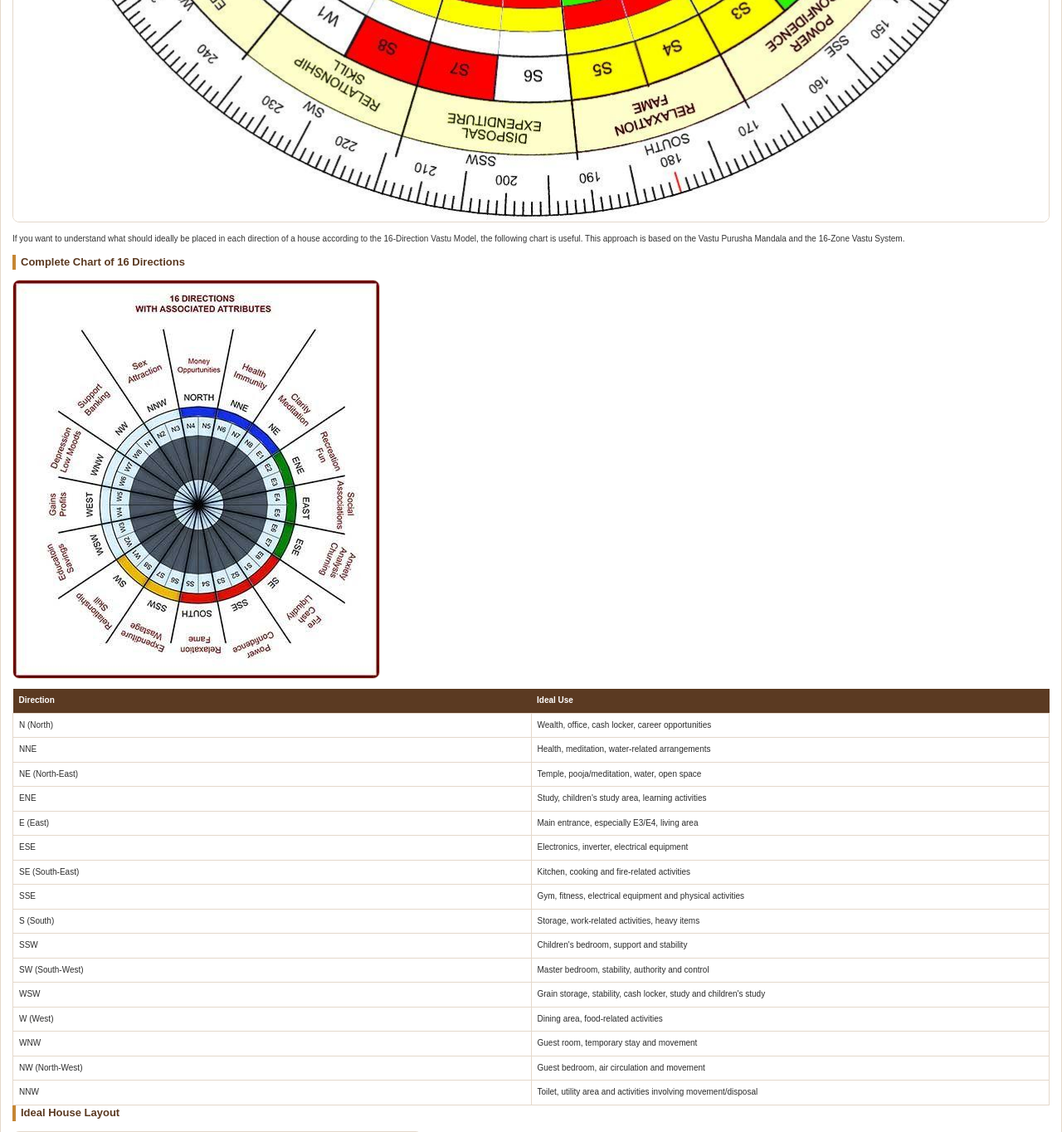
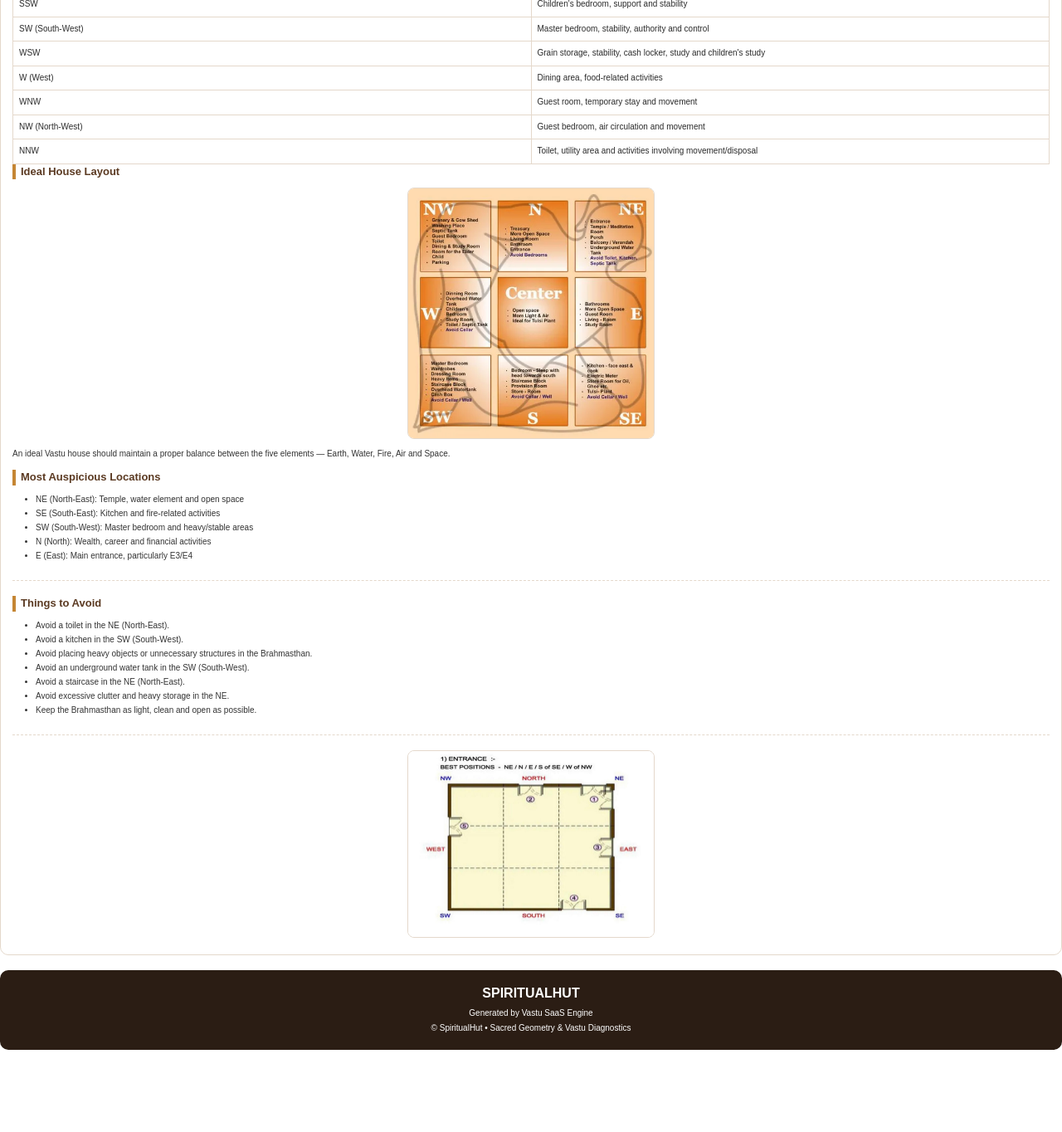
Before and after one commit to rvmanojkumar/vastu-saas, a Python web app: template app/services/templates/report_en.html in a window 1280 px wide. Shown: the part 3597-4961 px from the top of the page at 83% size. After the commit the page ends 4862 px from the top, so only its background shows below. Run offline with Jinja, Linux system fonts and the light colour scheme; the template is opened without the code that fills it, so the values that code supplies are empty.

Commit message:
Keep the PDF footer on the last content page.
Stop forcing a page break after the appendix and cap the final image so it no longer leaves an empty footer-only page.

```diff
--- a/app/services/templates/report_en.html
+++ b/app/services/templates/report_en.html
@@ -54,7 +54,7 @@ tr{
 }
 
 .page-break{
-    page-break-after:always;
+    page-break-before:always;
 }
 
 /* =========================================================
@@ -536,18 +536,31 @@ tr{
 
 .additional-figure{
     text-align: center;
-    margin: 12px 0;
+    margin: 8px 0;
 }
 
 .additional-figure img{
+    display: block;
+    margin: 0 auto;
     max-width: 100%;
+    max-height: 80mm;
+    width: auto;
     height: auto;
     border: 1px solid #e4d8cb;
     border-radius: 8px;
 }
 
+.additional-figure.last-figure{
+    margin-bottom: 6px;
+}
+
+.additional-figure.last-figure img{
+    max-height: 60mm;
+}
+
 .page-break{
     page-break-before: always;
+    page-break-after: auto;
 }
 
 /* =========================================================
@@ -561,6 +574,7 @@ tr{
     border-radius:10px;
     padding:16px;
     text-align:center;
+    page-break-before:avoid;
 }
 
 .footer h3{
@@ -1207,7 +1221,7 @@ tr{
         </div>
     </div>
 
-    <div class="additional-figure">
+    <div class="additional-figure last-figure">
         <img src="additional/en/image2.jpg" alt="Best entrance positions">
     </div>
 </div>
```
Also changed, not shown: app/services/templates/report_hi.html (+17 -3 lines), app/services/templates/report_mr.html (+17 -3 lines).
